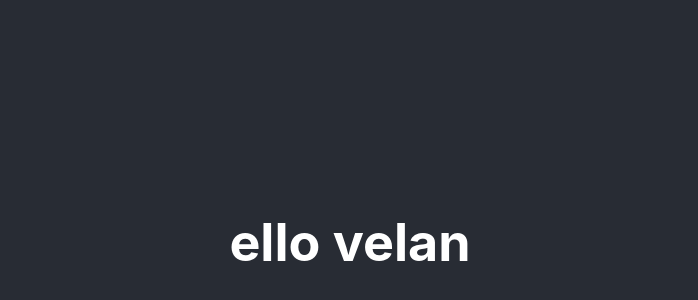
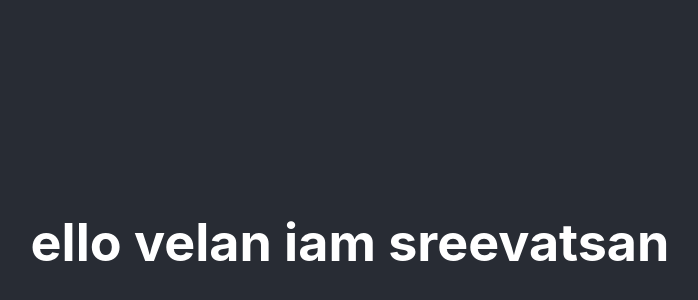
Before and after one commit to SREEVATSAN1252/front-end, a React (Create React App) app: page / in a window 1280 px wide. Shown: the part 158-458 px from the top of the page, without its empty margins (290-988 px from the left). Built offline with nearby package versions, Linux system fonts and the light colour scheme.

Commit message:
modified

```diff
--- a/src/App.js
+++ b/src/App.js
@@ -5,7 +5,7 @@ function App() {
   return (
     <div className="App">
       <header className="App-header">
-        <h1> ello velan</h1>
+        <h1> ello velan iam sreevatsan</h1>
       </header>
     </div>
   );
```
Also changed, not shown: src/setupTests.js (deleted, +0 -5 lines), src/logo.svg (deleted), 1 other file (tests, documents, lock files or other folders).
